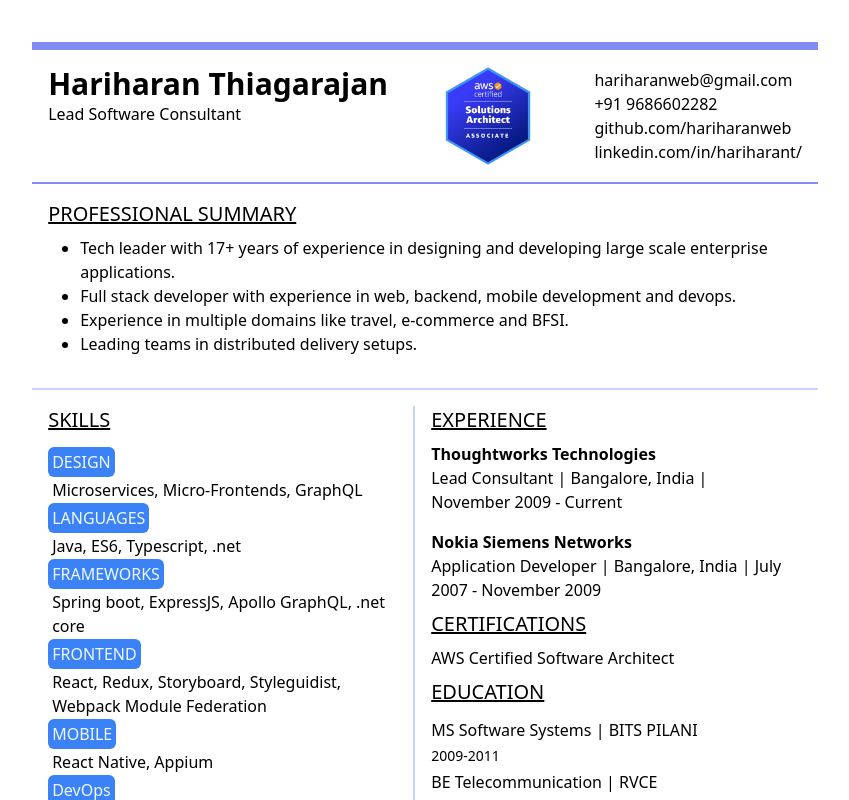
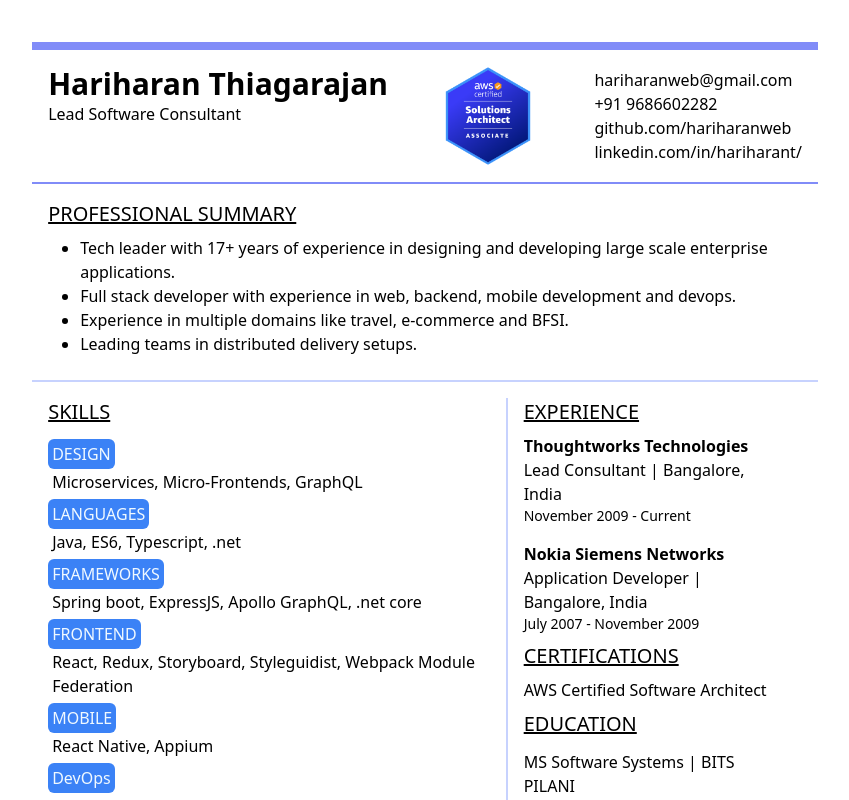
Before and after one commit to hariharanweb/hariharanweb-profile, a React (Create React App) app: page / in a window 1280 px wide. Shown: the top 800 px of the page, without its empty margins (215-1064 px from the left). Built offline with nearby package versions, Linux system fonts and the light colour scheme; some icons are missing.

Commit message:
Print as you see

```diff
--- a/src/App.css
+++ b/src/App.css
@@ -3,4 +3,6 @@
   min-height: 29.7cm;
   padding: 0.25em;
   margin: 1cm auto;
+  -webkit-print-color-adjust: exact;
+  print-color-adjust: exact;
 }
--- a/src/App.tsx
+++ b/src/App.tsx
@@ -135,7 +135,7 @@
           </div>
         </div>
       </div>
-      <div className='px-4 pt-4 pb-8 border-b-2 border-indigo-200'>
+      <div className='px-4 pt-4 pb-6 border-b-2 border-indigo-200'>
         <h2 className="text-xl pb-2 underline">
           PROFESSIONAL SUMMARY
         </h2>
@@ -157,7 +157,7 @@
                 <span className='bg-blue-500 rounded-md p-1 text-sky-50'>
                   {skill.label}
                 </span>
-                <div className='p-1'>{skill.items}</div>
+                <div className='p-1 pb-2'>{skill.items}</div>
               </div>
             ))}
           </div>
@@ -168,11 +168,13 @@
           </h2>
           <div>
             <div className='font-bold'>Thoughtworks Technologies</div>
-            <div>Lead Consultant | Bangalore, India | November 2009 - Current</div>
+            <div>Lead Consultant | Bangalore, India</div>
+            <div className='text-sm'>November 2009 - Current</div>
           </div>
           <div className='pt-4'>
             <div className='font-bold'>Nokia Siemens Networks</div>
-            <div>Application Developer | Bangalore, India | July 2007 - November 2009</div>
+            <div>Application Developer | Bangalore, India</div>
+            <div className='text-sm'>July 2007 - November 2009</div>
           </div>
           <h2 className="text-xl py-2 underline">
             CERTIFICATIONS
```
